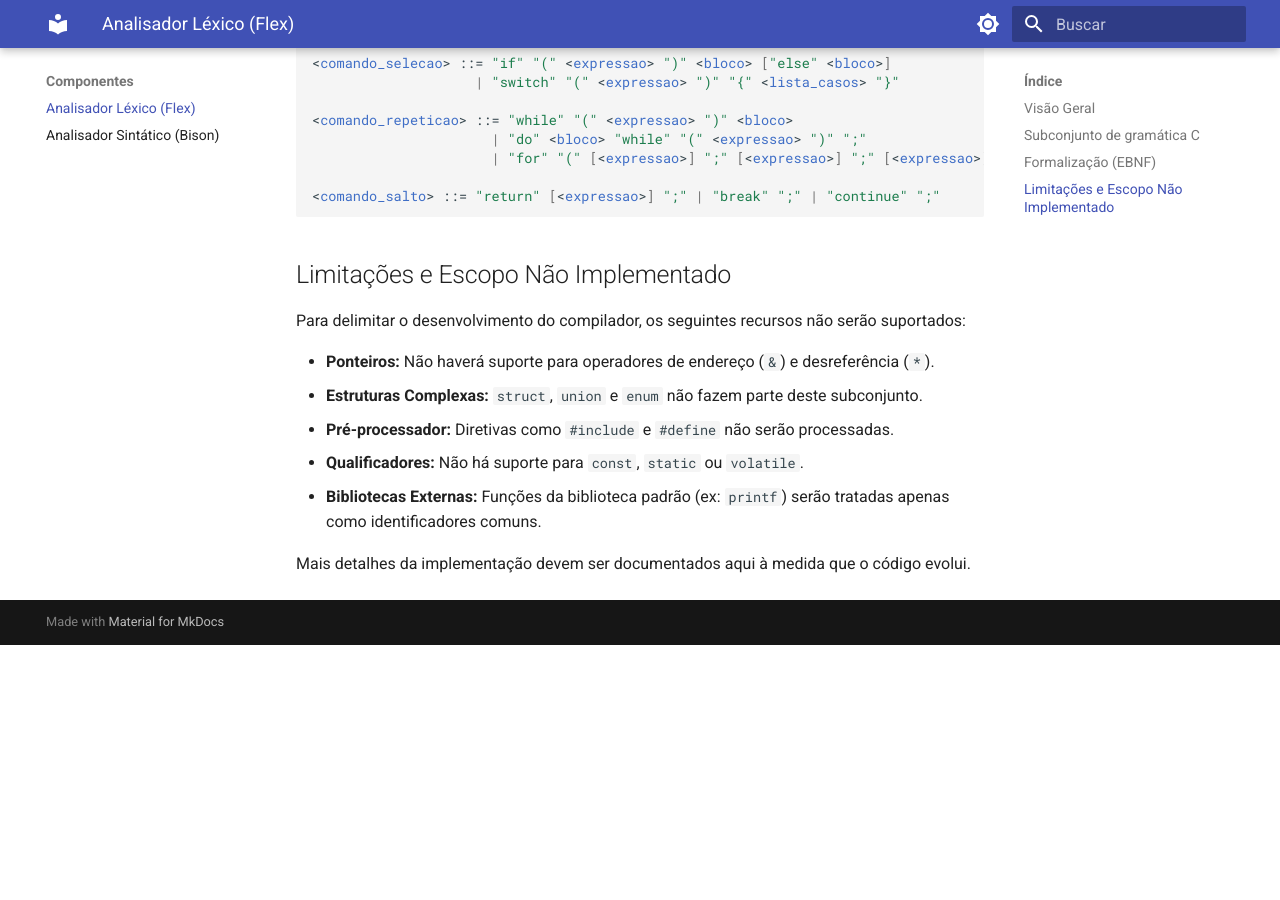
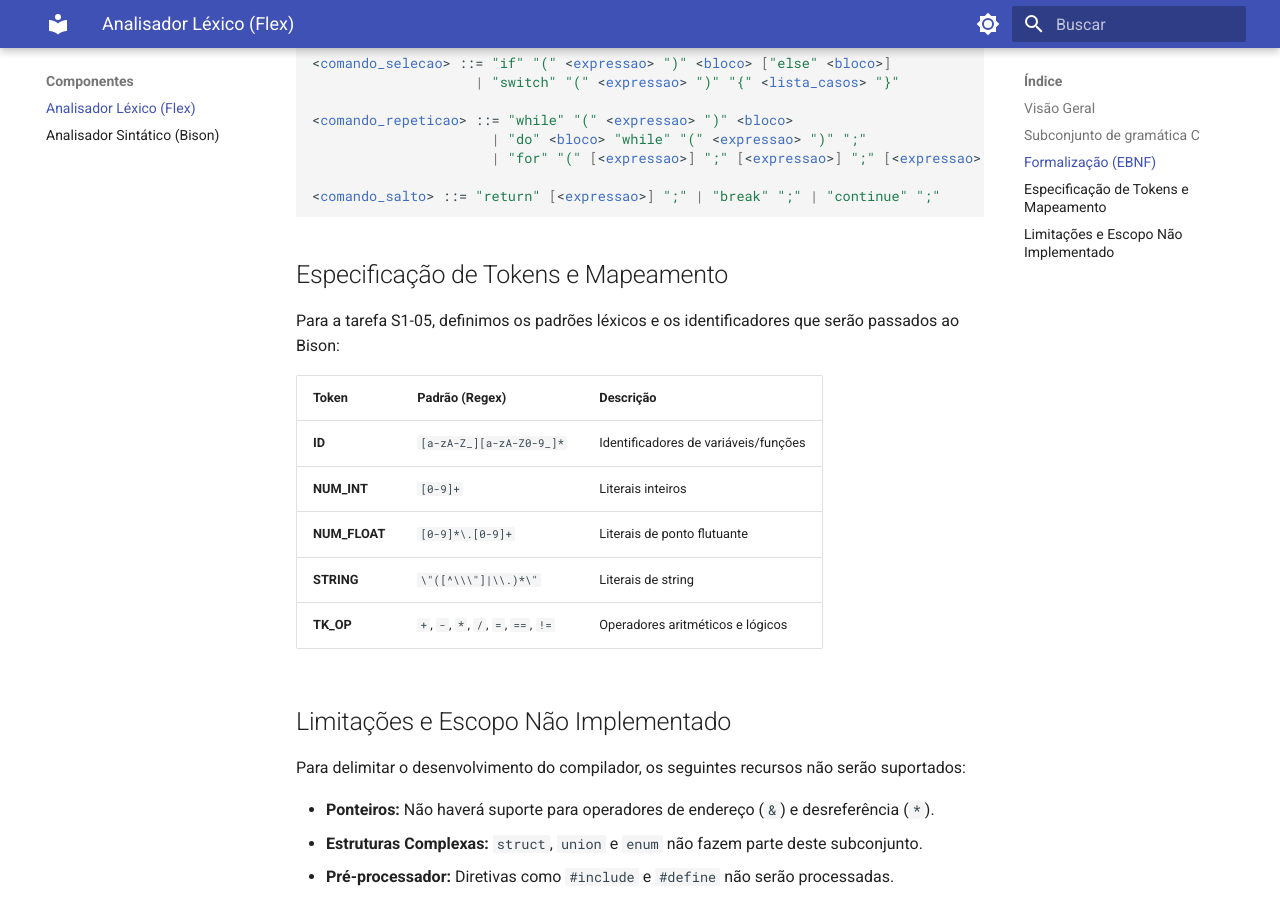
Before and after one commit to UnB-Coding/compiladores1, an MkDocs documentation site: the page built from docs/lexer.md, in a window 1280 px wide and 900 px high, scrolled down 1682 px. Built offline with MkDocs 1.6.1 and Material for MkDocs 9.7.7, drawn with Linux system fonts in a browser that asks for light colours; before the commit the page ends 2327 px from its top, so only the background shows below that.

Commit message:
docs: adiciona especificacao de tokens e mapeamento

````diff
--- a/docs/lexer.md
+++ b/docs/lexer.md
@@ -56,6 +56,18 @@ Para a estruturação das regras no analisador sintático, o subconjunto acima f
 <comando_salto> ::= "return" [<expressao>] ";" | "break" ";" | "continue" ";"
 ```
 
+## Especificação de Tokens e Mapeamento
+
+Para a tarefa S1-05, definimos os padrões léxicos e os identificadores que serão passados ao Bison:
+
+| Token | Padrão (Regex) | Descrição |
+| :--- | :--- | :--- |
+| **ID** | `[a-zA-Z_][a-zA-Z0-9_]*` | Identificadores de variáveis/funções |
+| **NUM_INT** | `[0-9]+` | Literais inteiros |
+| **NUM_FLOAT** | `[0-9]*\.[0-9]+` | Literais de ponto flutuante |
+| **STRING** | `\"([^\\\"]|\\.)*\"` | Literais de string |
+| **TK_OP** | `+`, `-`, `*`, `/`, `=`, `==`, `!=` | Operadores aritméticos e lógicos |
+
 ## Limitações e Escopo Não Implementado
 
 Para delimitar o desenvolvimento do compilador, os seguintes recursos não serão suportados:
````
